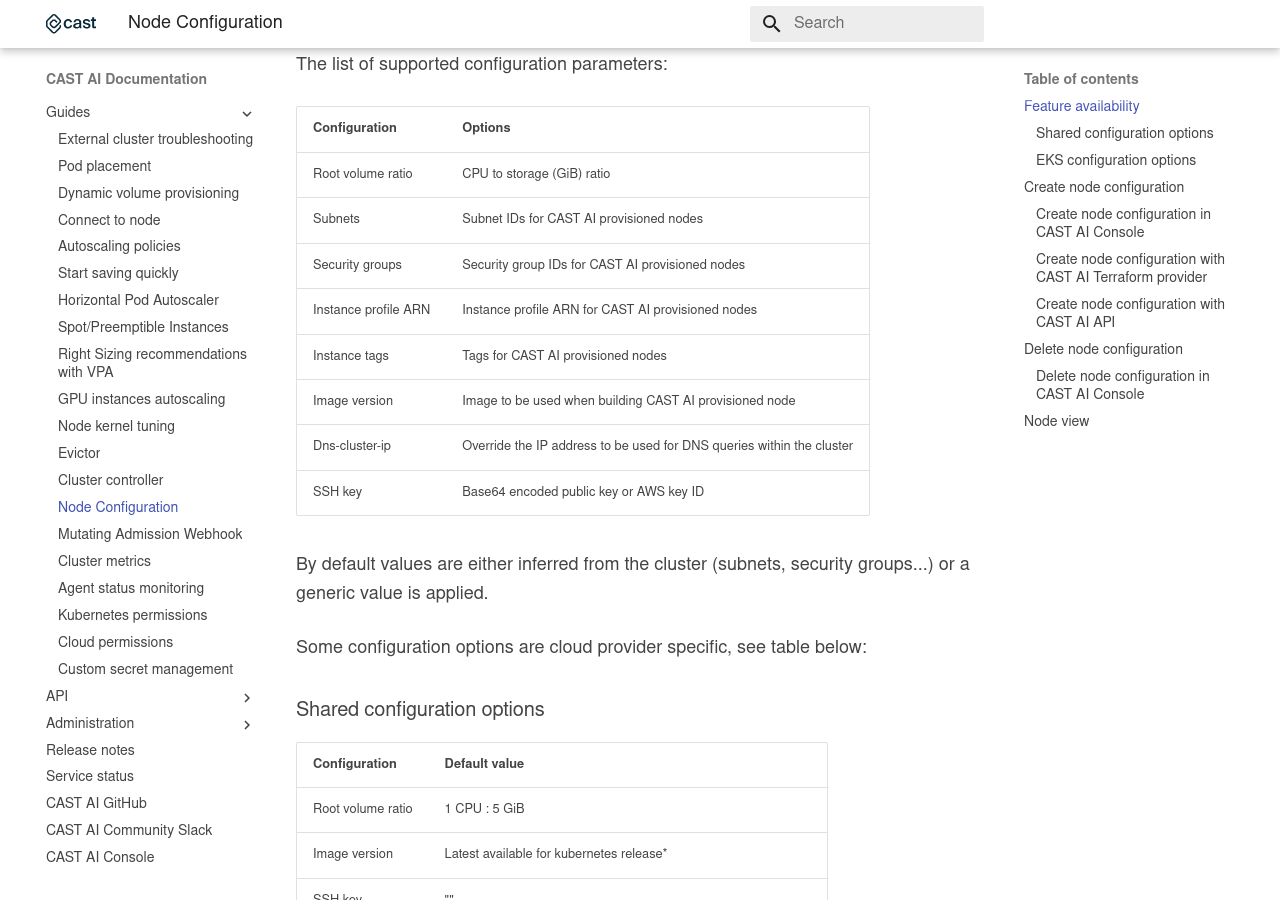
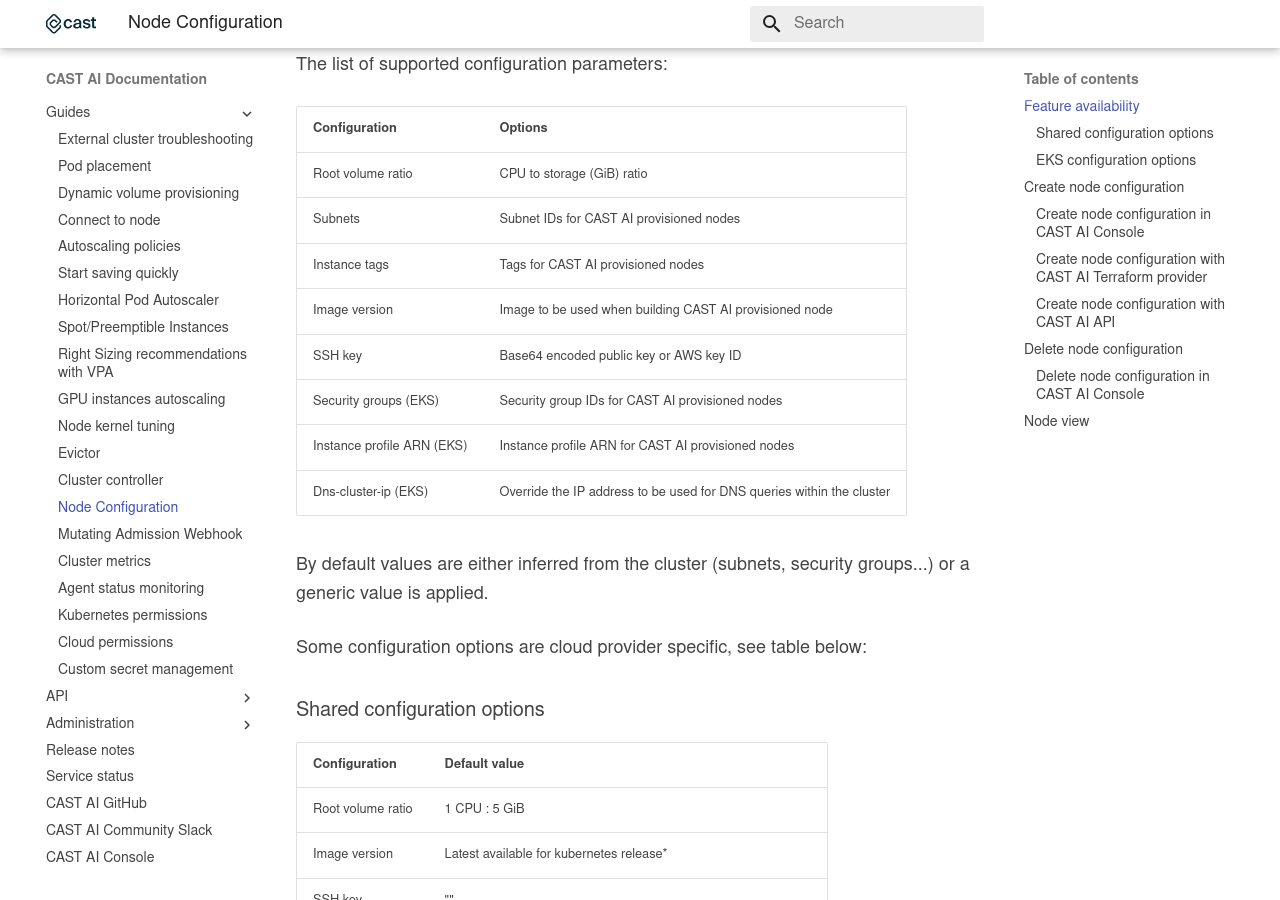
Before and after one commit to castai/docs, an MkDocs documentation site: the page built from docs/guides/node-configuration.md, in a window 1280 px wide and 900 px high, scrolled down 463 px. Built offline with MkDocs 1.6.1 and Material for MkDocs 9.7.7, drawn with Linux system fonts in a browser that asks for light colours; some web fonts are replaced.

```diff
--- a/docs/guides/node-configuration.md
+++ b/docs/guides/node-configuration.md
@@ -13,16 +13,17 @@ Node configuration on its own does not influence workload placement.
 
 The list of supported configuration parameters:
 
-| Configuration         | Options |
-|-----------------------|---------|
-| Root volume ratio    | CPU to storage (GiB) ratio |
-| Subnets               | Subnet IDs for CAST AI provisioned nodes |
-| Security groups       | Security group IDs for CAST AI provisioned nodes |
-| Instance profile ARN  |  Instance profile ARN for CAST AI provisioned nodes |
-| Instance tags         | Tags for CAST AI provisioned nodes |
-| Image version         | Image to be used when building CAST AI provisioned node |
-| Dns-cluster-ip        | Override the IP address to be used for DNS queries within the cluster |
-| SSH key               | Base64 encoded public key or AWS key ID |
+| Configuration              | Options |
+|----------------------------|---------|
+| Root volume ratio          | CPU to storage (GiB) ratio |
+| Subnets                    | Subnet IDs for CAST AI provisioned nodes |
+| Instance tags              | Tags for CAST AI provisioned nodes |
+| Image version              | Image to be used when building CAST AI provisioned node |
+| SSH key                    | Base64 encoded public key or AWS key ID |
+| Security groups (EKS)      | Security group IDs for CAST AI provisioned nodes |
+| Instance profile ARN (EKS) |  Instance profile ARN for CAST AI provisioned nodes |
+| Dns-cluster-ip (EKS)       | Override the IP address to be used for DNS queries within the cluster |
+
 
 By default values are either inferred from the cluster (subnets, security groups...) or a generic value is applied.
 
@@ -32,7 +33,7 @@ Some configuration options are cloud provider specific, see table below:
 
 | Configuration        | Default value  |
 |----------------------|----------------|
-| Root volume ratio   |  1 CPU : 5 GiB |
+| Root volume ratio    |  1 CPU : 5 GiB |
 | Image version        | Latest available for kubernetes release* |
 | SSH key              | ""             |
 | Subnets              | All subnets pointing to NAT/Internet Gateways inside cluster VPC |
```
